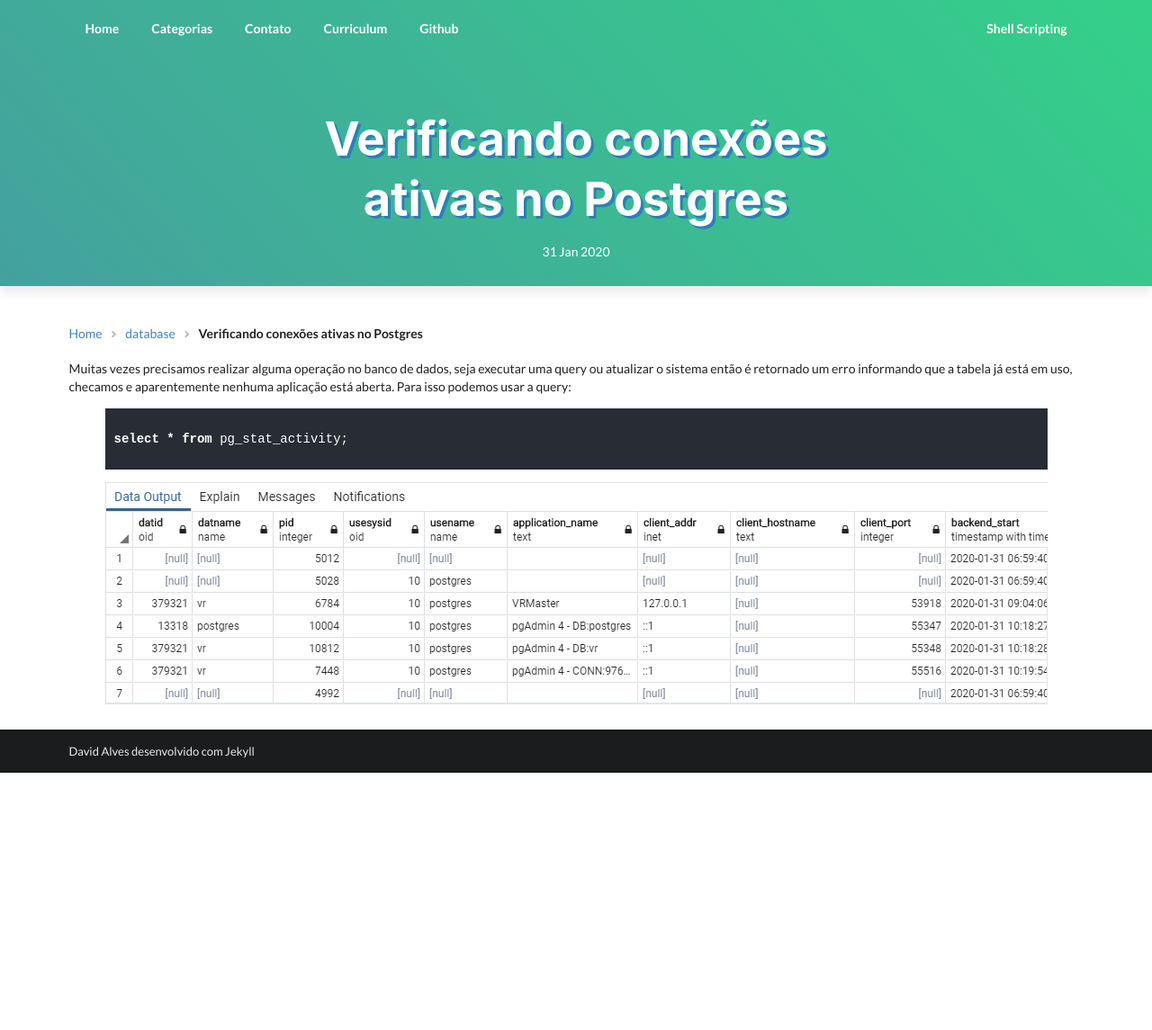
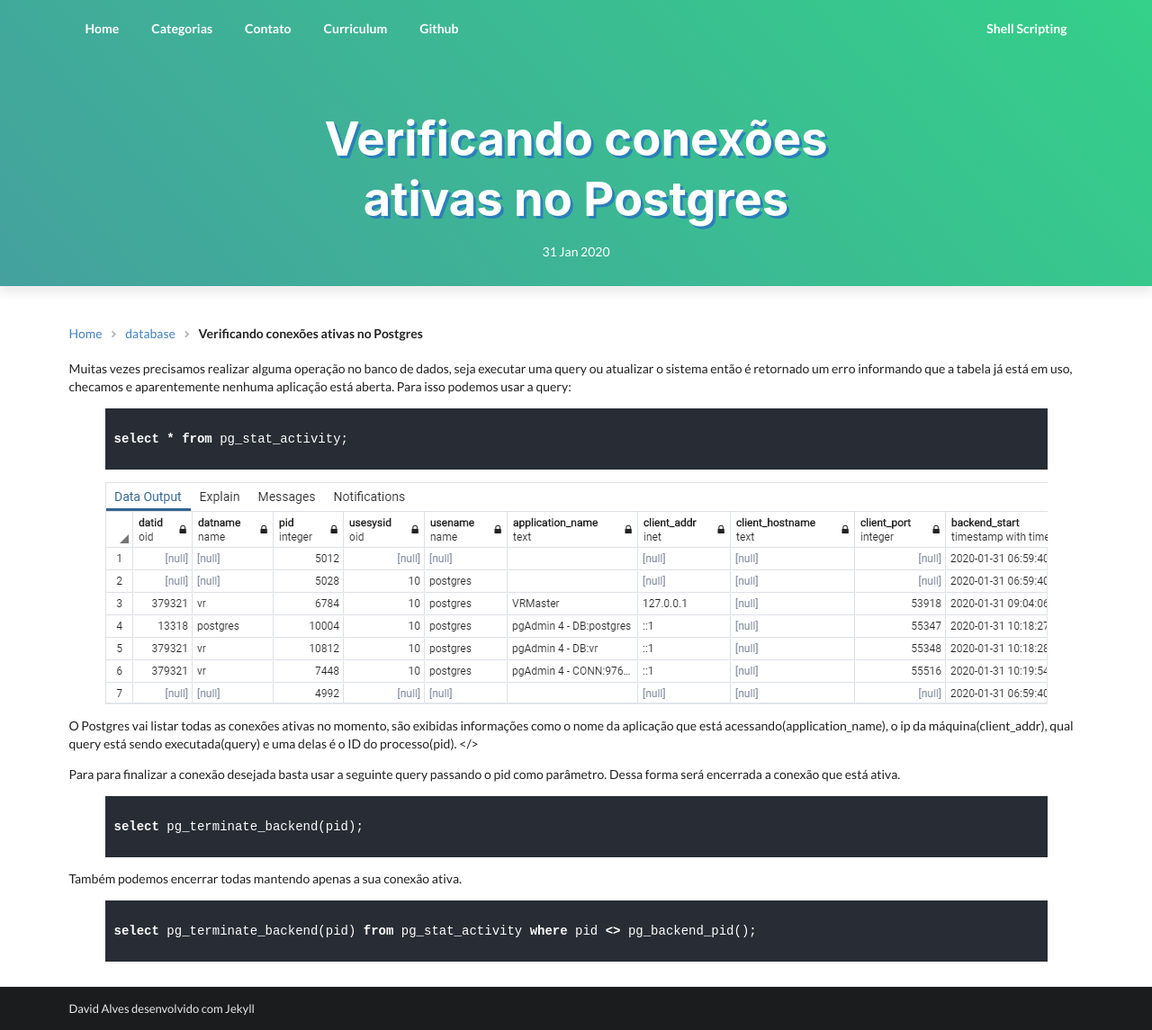
Before and after one commit to david27alves/david27alves.github.io, a Jekyll site: the page built from _posts/2020-01-31-verificando-conexoes-ativas-no-postgres.markdown, in a window 1280 px wide. Shown: the whole page at 90% size. Built offline with Jekyll 4.4.1, drawn with Linux system fonts in a browser that asks for light colours; before the commit the page ends 900 px from its top, so only the background shows below that.

Commit message:
Update 2020-01-31-verificando-conexoes-ativas-no-postgres.markdown

```diff
--- a/_posts/2020-01-31-verificando-conexoes-ativas-no-postgres.markdown
+++ b/_posts/2020-01-31-verificando-conexoes-ativas-no-postgres.markdown
@@ -21,3 +21,16 @@ select * from pg_stat_activity;
 <figure>
   <img src="https://raw.githubusercontent.com/david27alves/david27alves.github.io/master/_posts/img/pgactivity.png" alt="GAD">
 </figure>
+
+<p>O Postgres vai listar todas as conexões ativas no momento, são exibidas informações como o nome da aplicação que está acessando(application_name), o ip da máquina(client_addr), qual query está sendo executada(query) e uma delas é o ID do processo(pid). </>
+<p>Para para finalizar a conexão desejada basta usar a seguinte query passando o pid como parâmetro. Dessa forma será encerrada a conexão que está ativa.</p>
+
+{% highlight sql %}
+select pg_terminate_backend(pid);
+{% endhighlight %}
+
+<p>Também podemos encerrar todas mantendo apenas a sua conexão ativa.</p>
+
+{% highlight sql %}
+select pg_terminate_backend(pid) from pg_stat_activity where pid <> pg_backend_pid();
+{% endhighlight %}
```
